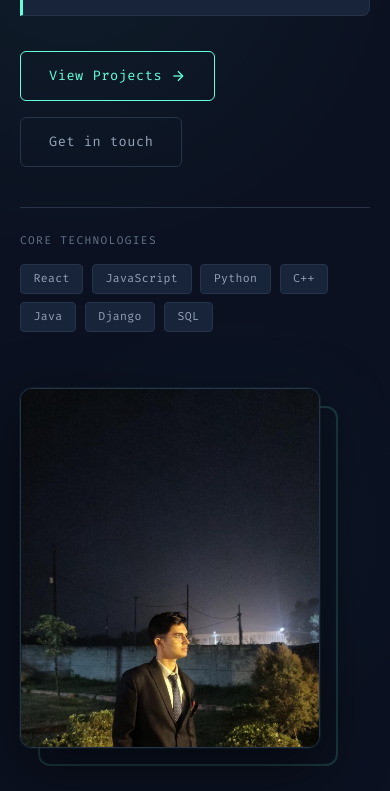
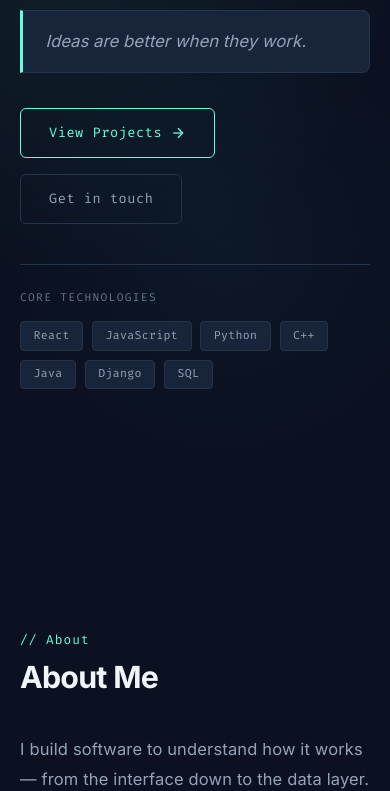
Before and after one commit to Dakshchaudhary1710/Portfolio, a website built with Vite: page index.html in a window 390 px wide. Shown: the part 318-1109 px from the top of the page. Built offline with nearby package versions, Linux system fonts and the light colour scheme.

Commit message:
removed photo

```diff
--- a/src/main.js
+++ b/src/main.js
@@ -242,9 +242,7 @@ function renderHero() {
             </div>
           </div>
         </div>
-        <div class="hero-visual-wrapper">
-          <img src="${heroPortrait}" alt="Daksh Chaudhary" class="hero-portrait-img" />
-        </div>
+
       </div>
     </section>
   `;
--- a/src/style.css
+++ b/src/style.css
@@ -1492,13 +1492,13 @@ textarea.form-control {
   }
 
   .hero-portrait-img {
-    max-width: 300px;
-    height: 360px;
+    max-width: 2500px;
+    height: 200px;
   }
 
   .hero-visual-wrapper::after {
     width: 300px;
-    height: 360px;
+    height: 200px;
   }
 }
 
```
